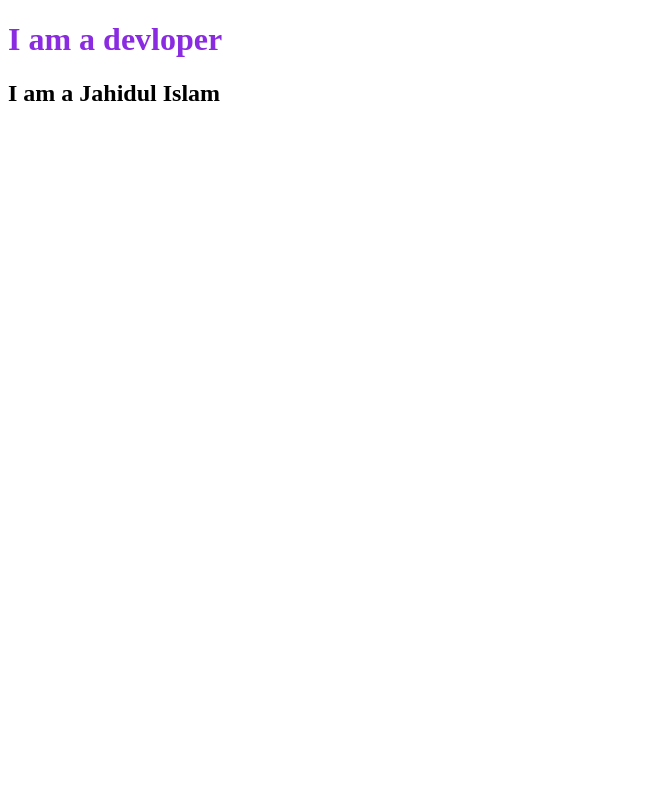
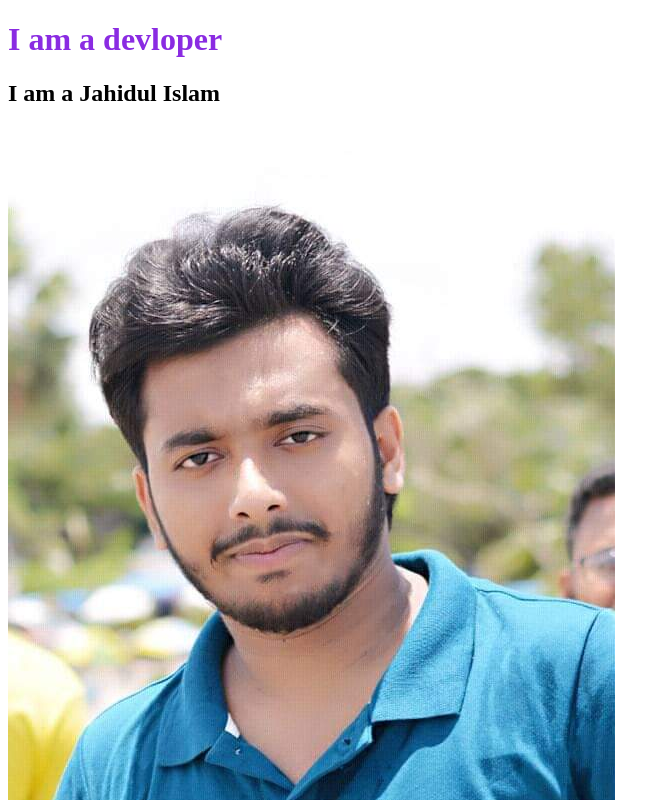
Before and after one commit to jahidulislam3/my-2nd-repo, a plain HTML site: page index.html in a window 1280 px wide. Shown: the top 800 px of the page, without its empty margins (0-670 px from the left). Drawn offline with Linux system fonts and the light colour scheme.

Commit message:
picture add

```diff
--- a/index.html
+++ b/index.html
@@ -10,5 +10,6 @@
 <body>
     <h1>I am a devloper</h1>
     <h2> I am a Jahidul Islam</h2>
+    <img src="picture/1.jpg" alt="">
 </body>
 </html>
```
Also changed, not shown: picture/1.jpg (added), picture/261676668_1643244126013089_2912956048119101088_n.jpg (added), picture/IMG_7909.jpg (added).
